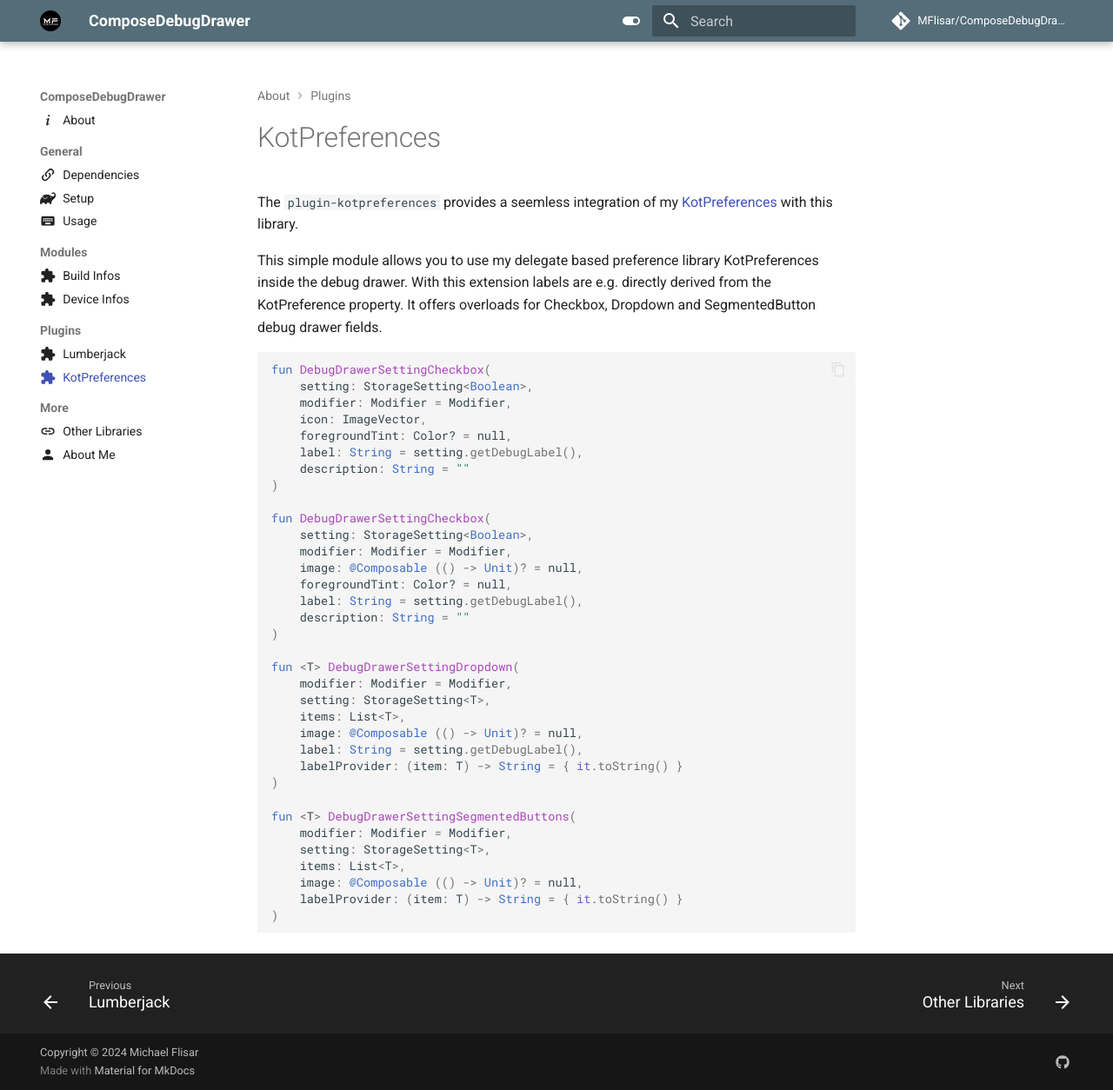
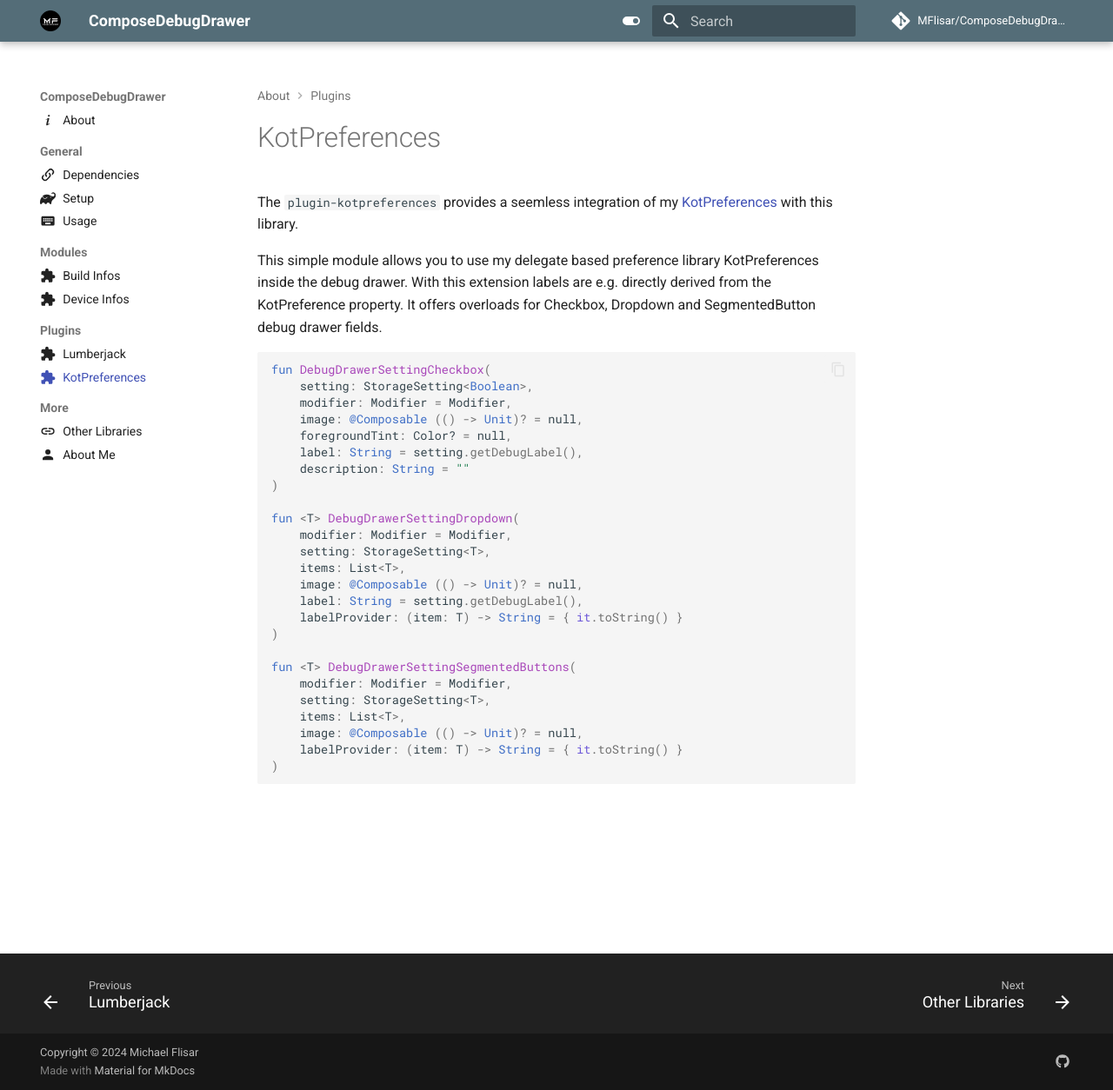
Before and after one commit to MFlisar/ComposeDebugDrawer, an MkDocs documentation site: the page built from documentation/docs/plugins/kotpreferences.md, in a window 1280 px wide and 1254 px high. Shown: the whole window at 87% size. Built offline with MkDocs 1.6.1 and Material for MkDocs 9.7.7, drawn with Linux system fonts in a browser that asks for light colours; comment, search, counter and statistics services are not loaded.

Commit message:
remove forgetten icon overloads

````diff
--- a/documentation/docs/plugins/kotpreferences.md
+++ b/documentation/docs/plugins/kotpreferences.md
@@ -7,15 +7,6 @@
 This simple module allows you to use my delegate based preference library KotPreferences inside the debug drawer. With this extension labels are e.g. directly derived from the KotPreference property. It offers overloads for Checkbox, Dropdown and SegmentedButton debug drawer fields.
 
 ```kotlin
-fun DebugDrawerSettingCheckbox(
-    setting: StorageSetting<Boolean>,
-    modifier: Modifier = Modifier,
-    icon: ImageVector,
-    foregroundTint: Color? = null,
-    label: String = setting.getDebugLabel(),
-    description: String = ""
-)
-
 fun DebugDrawerSettingCheckbox(
     setting: StorageSetting<Boolean>,
     modifier: Modifier = Modifier,
````
Also changed, not shown: documentation/docs/plugins/lumberjack.md (+1 -2 lines), documentation/docs/usage.md (+3 -3 lines), 2 other files.
